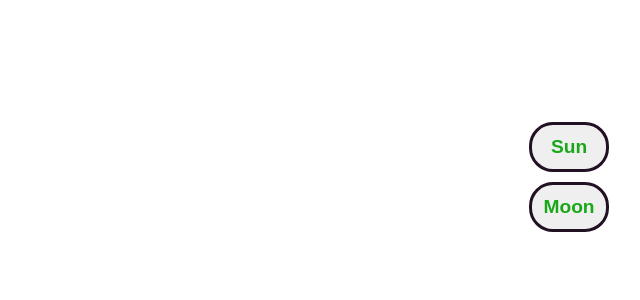
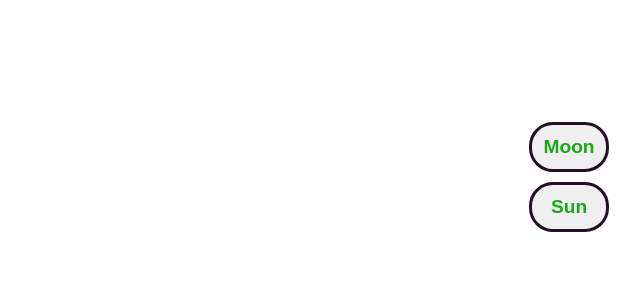
Before and after one commit to sudharma77/MeditationApp, a plain HTML site: page index.html in a window 1280 px wide. Shown: the part 218-518 px from the top of the page, 471-1111 px from the left. Drawn offline with Linux system fonts and the light colour scheme; some icons are missing.

Commit message:
Update index.html

```diff
--- a/index.html
+++ b/index.html
@@ -26,8 +26,8 @@
         </lord-icon>
     </div>
     <div class="col3" id="col3">
-        <button class="subcol1" id="sun">Sun</button>
-        <button class="subcol1" id="moon">Moon</button>
+        <button class="subcol1" id="sun">Moon</button>
+        <button class="subcol1" id="moon">Sun</button>
     </div>
     </div>
     <div class="container1" id="container1">
```
